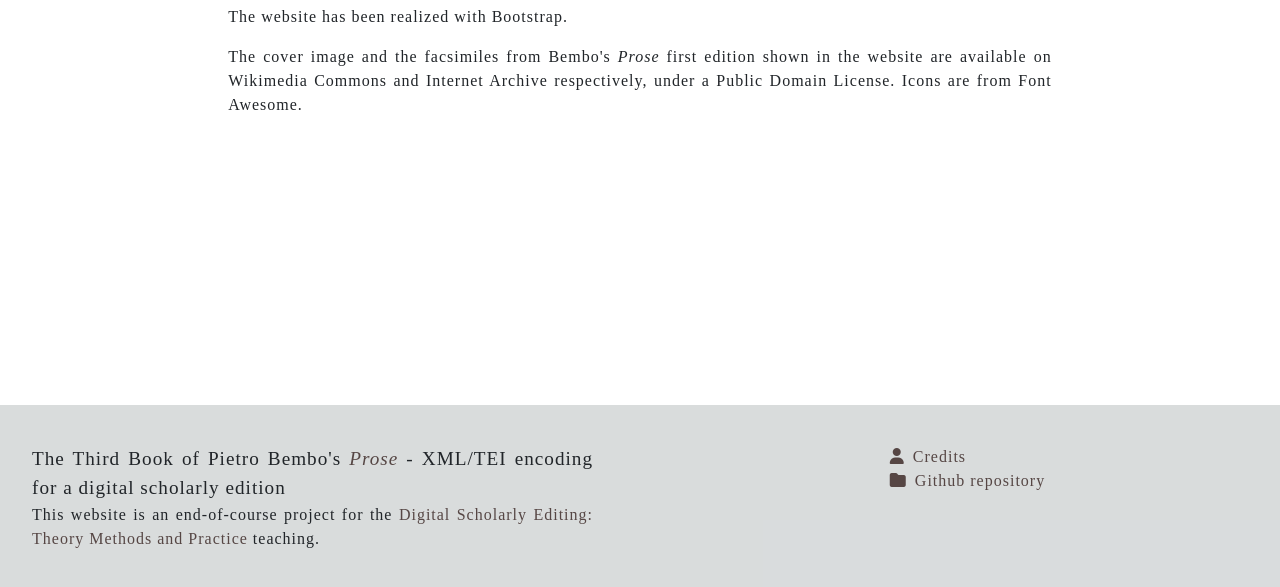
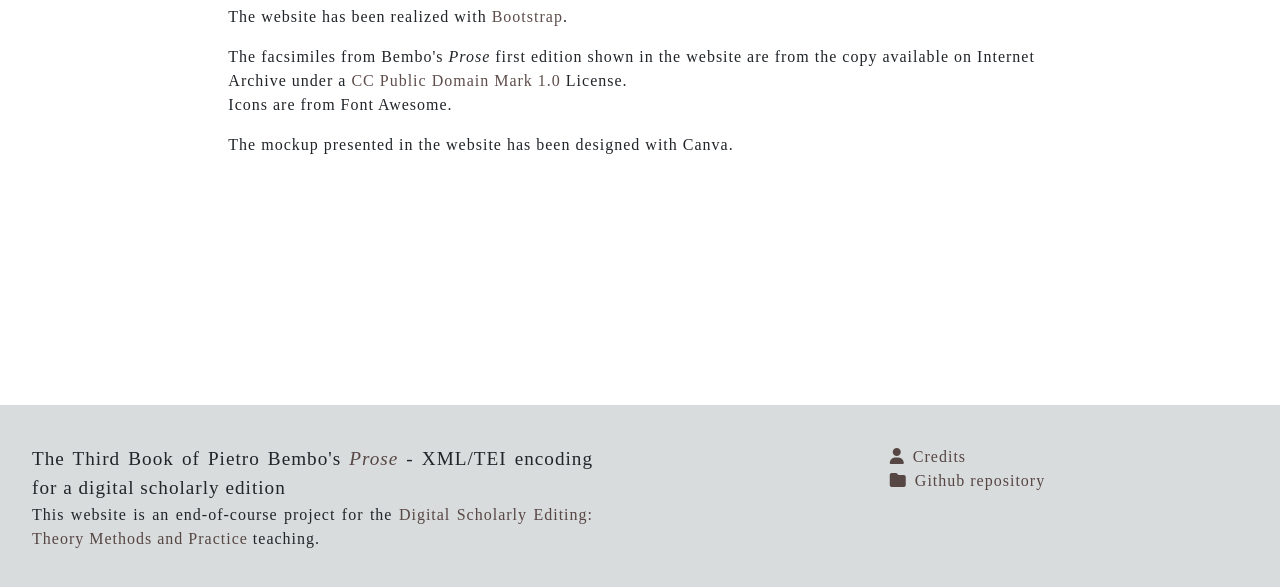
Before and after one commit to dse-prose/tbp, a plain HTML site: page credits.html in a window 1280 px wide. Shown: the part 243-830 px from the top of the page. Drawn offline with nearby package versions, Linux system fonts and the light colour scheme; a web font is replaced by a local one.

Commit message:
credits rev

```diff
--- a/assets/main.css
+++ b/assets/main.css
@@ -83,7 +83,7 @@ nav a:hover {
 #cover {
     height: 100vh;
     background-color: var(--body-secondary);
-    background-image: url("../images/grammar_allegory.jpg");
+   /*  background-image: url("../images/cover_image.jpg"); */
     background-size: cover;
     position: relative;
     display: grid;
--- a/credits.html
+++ b/credits.html
@@ -40,8 +40,10 @@
         </div>
         <div class="note-item container col-md-8" id="main-cred">
             <h1>Credits</h1>
-            <p>The website has been realized with Bootstrap.</p>
-            <p>The cover image and the facsimiles from Bembo's <i>Prose</i> first edition shown in the website are available on Wikimedia Commons and Internet Archive respectively, under a Public Domain License. Icons are from Font Awesome.</p>
+            <p>The website has been realized with <a href="https://getbootstrap.com/" target="_blank">Bootstrap</a>.</p>
+            <!-- <p>The cover image shows a detail from <i>Allegory of Grammar</i> by Laurent de La Hyre and it is released on Wikimedia Commons under a <a>Public Domain License</a>.<br/> -->
+            The facsimiles from Bembo's <i>Prose</i> first edition shown in the website are from the copy available on Internet Archive under a <a href="https://creativecommons.org/publicdomain/mark/1.0/" target="_blank">CC Public Domain Mark 1.0</a> License. <br/>Icons are from Font Awesome.</p>
+            <p>The mockup presented in the website has been designed with <a></a>Canva.</p>
         </div>
         <div class="note-item" id="footer">
             <div class="row">
```
Also changed, not shown: images/grammar_allegory.jpg (deleted).
